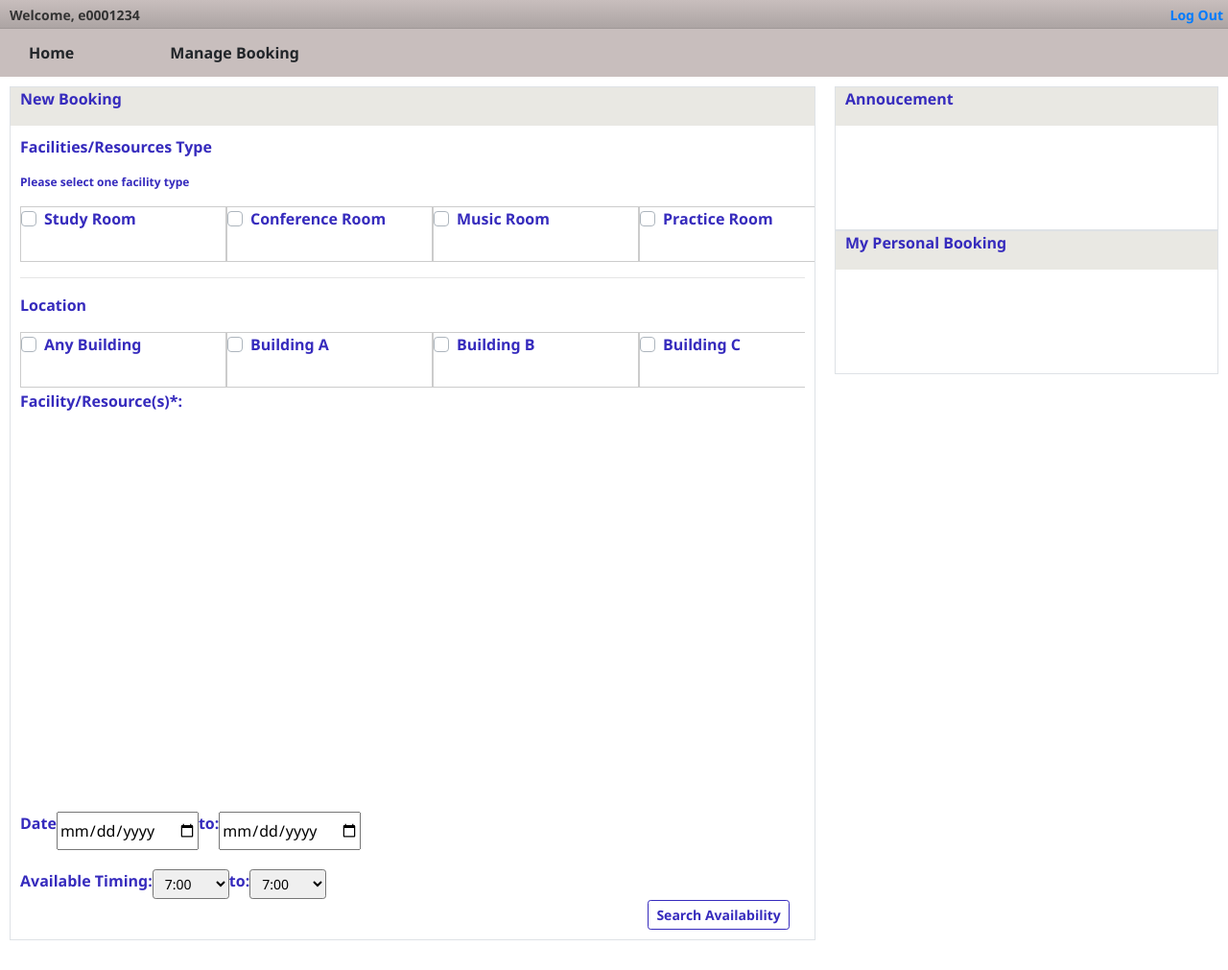
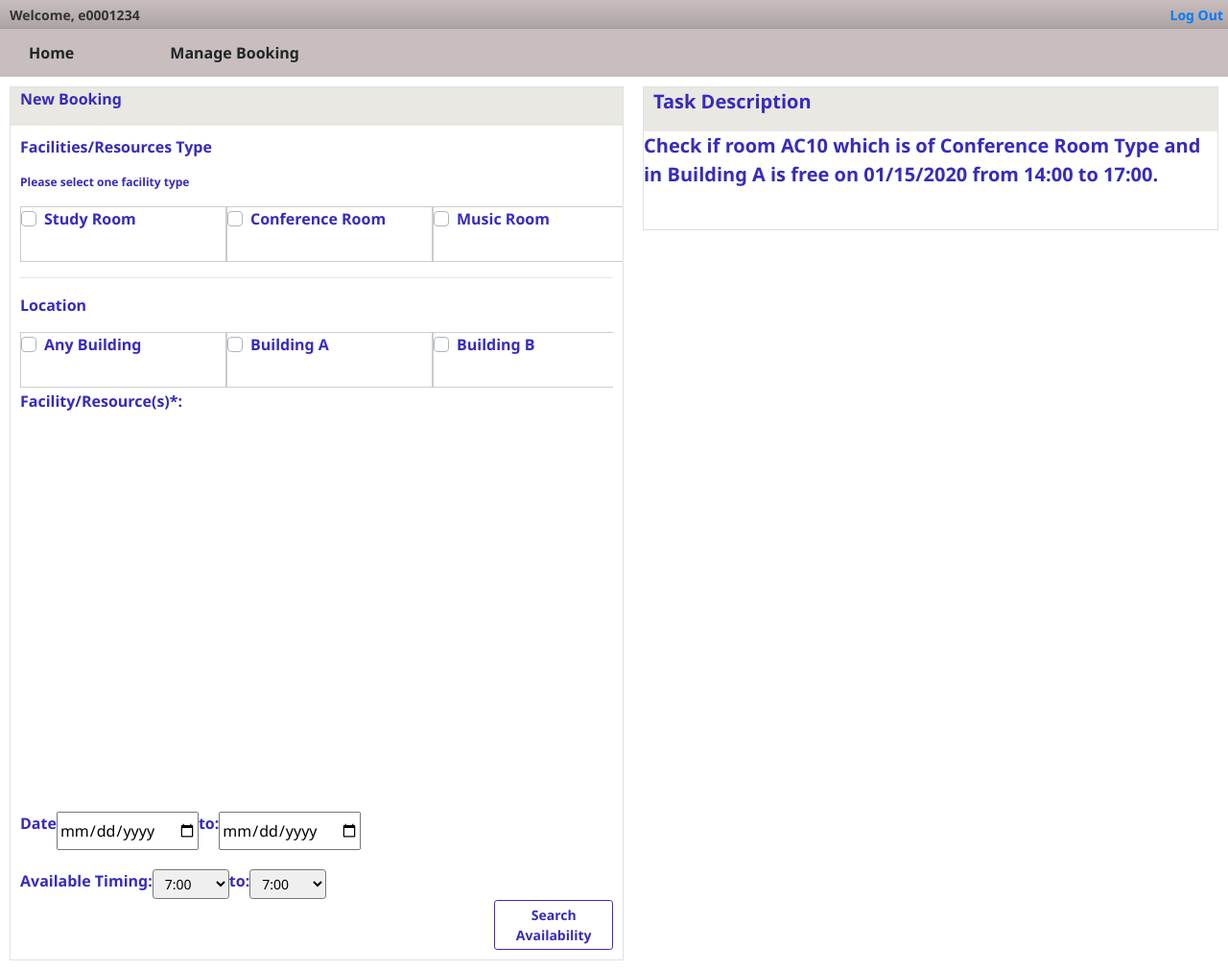
Before and after one commit to Jason1im/CS4249, a PHP site: page / in a window 1280 px wide. Shown: the whole page at 96% size. Before the commit the page ends 980 px from the top, so only its background shows below. Run offline with PHP 8.4, Linux system fonts and the light colour scheme.

Commit message:
add task description to UI

```diff
--- a/Trial 1/index.html
+++ b/Trial 1/index.html
@@ -146,13 +146,10 @@
         <div class="right-side">
             <div class="annoucement border">
                 <div class="block-header" style="display: inline-flex;">
-                    <p>Annoucement</p>
+                    <p>Task Description</p>
                 </div>
-            </div>
-            <div class="personal-booking border">
-                <div class="block-header" style="display: inline-flex;">
-                    <p>My Personal Booking</p>
-                </div>
+                <div style="display: inline-flex;">
+                    <p> Check if <b>room AC10</b> which is of <b>Conference Room Type</b> and in <b>Building A</b> is free on <b>01/15/2020</b> from <b>14:00 to 17:00</b>. </p>
             </div>
         </div>
 
--- a/Trial 1/stylesheet.css
+++ b/Trial 1/stylesheet.css
@@ -79,10 +79,11 @@
 
 .annoucement, .personal-booking {
     height: 150px;
-    width: 400px;
+    width: 600px;
     border-style: solid;
     border-width: 1px;
     border-color: #ccc;
+    font-size: 20px;
 }
 
 #logout-button {
```
Also changed, not shown: Trial 1/index2.html (+5 -8 lines), Trial 1/index3.html (+5 -8 lines).
